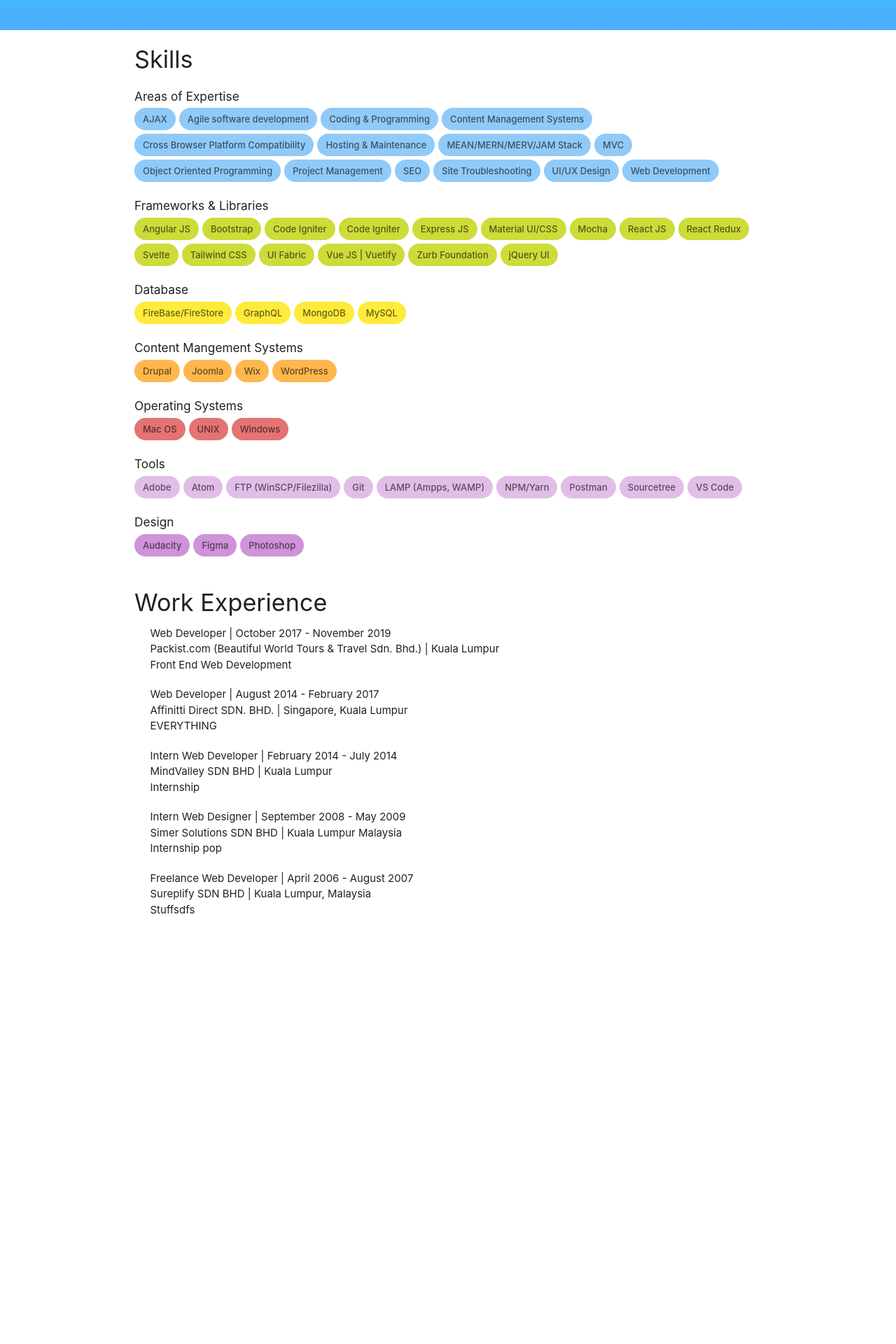
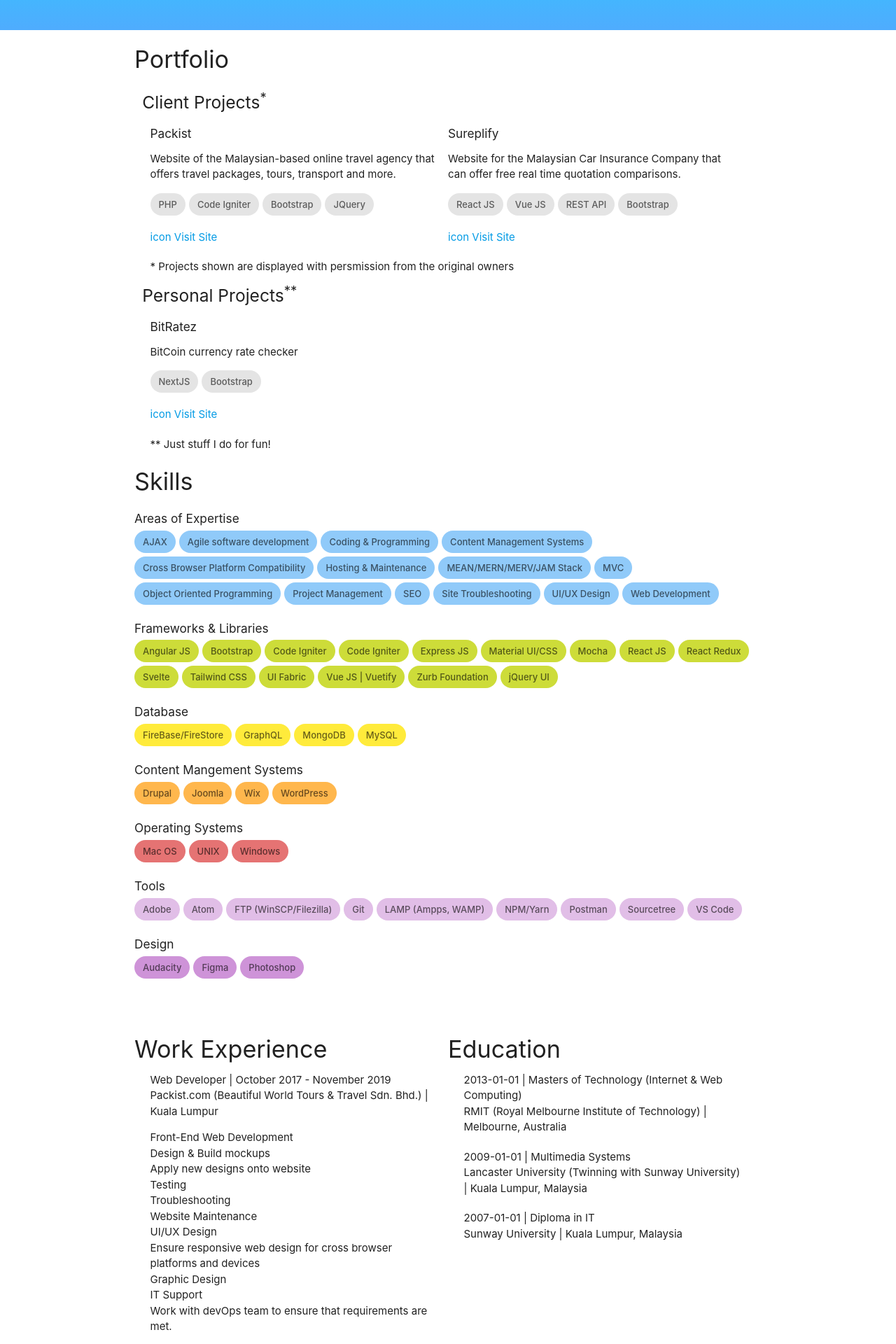
Before and after one commit to safwbdev/portfolio-react, a React (Create React App) app: page / in a window 1280 px wide. Shown: the part 280-2200 px from the top of the page at 70% size. Before the commit the page ends 1631 px from the top, so only its background shows below. Built offline with nearby package versions, Linux system fonts and the light colour scheme.

Commit message:
> add Education section > add Project section > update Experience

```diff
--- a/src/App.js
+++ b/src/App.js
@@ -2,6 +2,8 @@
 import Intro from './components/Intro';
 import Skills from './components/Skills';
 import Experience from './components/Experience';
+import Projects from './components/Projects';
+import Education from './components/Education';
 // import Navbar from './components/Navbar';
 import './App.scss';
 
@@ -9,40 +11,20 @@
 
 
 class App extends React.Component {
-  state = {
-    fullName:"John Doe",
-    designation:"Web Developer",
-    phone:"0123456789",
-    email:"john@email.com",
-    address:"Evergreen terrace",
-    github:"github link",
-    linkedin:"linkedin link",
-    image:"https://previews.123rf.com/images/eugenesergeev/eugenesergeev1605/eugenesergeev160500180/56871195-bearded-man-smoking-cigar-outdoor-square-portrait-with-selective-focus.jpg",
-    desc:"Prolific, full stack web developer with a passion for metrics and beating former 'best-yets.' Prototyped 25 new product features per year for Flexor, Inc. Decreased rework by 22% and costs by 15%. Consistently receive high user experience scores for all web development projects, including a 55% increase for Flexor, Inc. Passionate about building world class web applications. One of my sites received a 2015 Webby for Best Navigation and Structure.",
-    basicSkills: [
-      {id: 35, item: 'jumper', color: 'red', size: 'medium', price: 20},
-      {id: 42, item: 'shirt', color: 'blue', size: 'medium', price: 15},
-      {id: 71, item: 'socks', color: 'black', size: 'all', price: 5}
-    ],
-  }
-
   render() {
     return (
       <div>
         {/* <Navbar /> */}
             <Intro
-              // fullName={this.state.fullName}
-              // designation={this.state.designation}
-              // phone={this.state.phone}
-              // email={this.state.email}
-              // address={this.state.address}
-              // github={this.state.github}
-              // linkedin={this.state.linkedin}
-              // image={this.state.image}
-              // desc={this.state.desc}
             />
+            <Projects  />
             <Skills  />
-            <Experience  />
+            <div className="container">
+              <div className="row">
+                <Experience  />
+                <Education  />
+              </div>
+            </div>
       </div>
     );
   }
--- /dev/null
+++ b/src/components/Education.js
@@ -0,0 +1,52 @@
+import React, { Component } from 'react';
+
+class Education extends React.Component{
+
+    render(){
+        function getEducation(array) {
+            return  <div >
+                    {array.map(function(item, key){
+                        return <div class="school row col xl12 l12 m12 s12" key={ key }>
+                                    <div>
+                                        <span class="grad-year">{item.gradDate}</span> | <span class="field">{item.level}</span>
+                                    </div>
+                                    <div>
+                                        <span class="name">{item.intitute}</span> | <span class="location">{item.location}</span>
+                                    </div>
+                                </div>;
+                    })}
+            </div>
+        }
+
+
+        const educationList =[
+            {gradDate:"2013-01-01",
+            level:"Masters of Technology (Internet & Web Computing)",
+            intitute:"RMIT (Royal Melbourne Institute of Technology)",
+            location:"Melbourne, Australia"},
+            {gradDate:"2009-01-01",
+            level:"Multimedia Systems",
+            intitute:"Lancaster University (Twinning with Sunway University)",
+            location:"Kuala Lumpur, Malaysia"},
+            {gradDate:"2007-01-01",
+            level:"Diploma in IT",
+            intitute:"Sunway University",
+            location:"Kuala Lumpur, Malaysia"},
+        ];
+return(
+    <div className="row col xl6 l6 m12 s12">
+    <div className="section">
+        <div className="row">
+            <h4>Education</h4>
+            <div className="col s12">
+                {getEducation(educationList)}
+            </div>
+        </div>
+    </div>
+    </div>
+    );
+}
+};
+
+
+export default Education
--- a/src/components/Experience.js
+++ b/src/components/Experience.js
@@ -3,18 +3,25 @@
 class Experience extends React.Component{
 
     render(){
+        function getDesc(array) {
+            return <ul>
+                {array.map(function(item, key){
+                        return <li>{item}</li> ;
+                    })}
+            </ul>
+        }
         function getExperience(array) {
             return  <div >
                     {array.map(function(item, key){
                         return <div className="work row col xl12 l12 m12 s12" key={ key }>
                             <div>
-                                    <span className="position"  >{item.role}</span> | <span className="duration">{item.startDate} - {item.endDate}</span>
+                                <span className="position"  >{item.role}</span> | <span className="duration">{item.startDate} - {item.endDate}</span>
 
                             </div>
                             <div>
                                 <span className="company">{item.company}</span> | <span>{item.location}</span>
                             </div>
-                            <div>{item.desc}</div>
+                            <div>{getDesc(item.desc)}</div>
                                 </div>;
                     })}
             </div>
@@ -27,40 +34,77 @@
 endDate:"November 2019",
 company:"Packist.com (Beautiful World Tours & Travel Sdn. Bhd.)",
 location:"Kuala Lumpur",
-desc:"Front End Web Development"},
+desc:[
+    "Front-End Web Development",
+    "Design & Build mockups",
+    "Apply new designs onto website",
+    "Testing",
+    "Troubleshooting",
+    "Website Maintenance",
+    "UI/UX Design",
+    "Ensure responsive web design for cross browser platforms and devices",
+    "Graphic Design",
+    "IT Support",
+    "Work with devOps team to ensure that requirements are met.",
+
+]},
 
 {role:"Web Developer",
 startDate:"August 2014",
 endDate:"February 2017",
 company:"Affinitti Direct SDN. BHD.",
 location:"Singapore, Kuala Lumpur",
-desc:"EVERYTHING"},
+desc:[
+"Web Development (Front-End/Back-End)",
+"Build and maintain Wordpress websites for clients",
+"Maintain clients’ websites (not built by the company)",
+"Work with a team of designers to ensure that requirements are met.",
+"Build HTML email templates",
+"Graphic Design",
+"System Analysis",
+"Testing and troubleshooting",
+"Hosting & Maintenance",
+"IT Support",
+
+]},
 
 {role:"Intern Web Developer",
 startDate:"February 2014",
 endDate:"July 2014",
 company:"MindValley SDN BHD",
 location:"Kuala Lumpur",
-desc:"Internship"},
+desc:["Web Development"]},
 
 {role:"Intern Web Designer",
 startDate:"September 2008",
 endDate:"May 2009",
 company:"Simer Solutions SDN BHD",
 location:"Kuala Lumpur Malaysia",
-desc:"Internship pop"},
+desc:[
+    "Web Design",
+    "UI Design",
+    "Graphic Design",
+
+]},
 
 {role:"Freelance Web Developer",
 startDate:"April 2006",
 endDate:"August 2007",
 company:"Sureplify SDN BHD",
 location:"Kuala Lumpur, Malaysia",
-desc:"Stuffsdfs"},
+desc:[
+    "Sister company of Packist, where I assist on working on their website",
+    "Teams from both companies cooperate with each other on web development and offer assistance when needed",
+    "Ensure responsive web design for cross browser platforms and devices",
+    "Build static mockups",
+    "Testing & troubleshooting",
+]},
         ];
 return(
 
 
-    <div className="container">
+    <div className="row col xl6 l6 m12 s12">
+    <div className="section">
         <div className="row">
         <h4>Work Experience</h4>
         <div className="col s12">
@@ -71,6 +115,7 @@
     </div>
     </div>
     </div>
+    </div>
 
     );
 }
--- /dev/null
+++ b/src/components/Projects.js
@@ -0,0 +1,81 @@
+import React, { Component } from 'react';
+
+class Projects extends React.Component{
+
+    render(){
+        function getTools(array) {
+            return <ul>
+                {array.map(function(item, key){
+                        return <li className="chip">{item}</li> ;
+                    })}
+            </ul>
+        }
+        function getProjects(array, projectType) {
+            return  <div >
+                    {array.map(function(item, key){
+                        if(item.type === projectType)
+                        return <div class="project row col xl6 l6 m6 s12">
+                        <h6>{item.name}</h6>
+                        <p class="desc">{item.desc}</p>
+                        {getTools(item.tools)}
+                            <div class="links">
+                            <span>
+                                <a href="https://www.packist.com/">icon Visit Site</a>
+                            </span>
+                        </div>
+                    </div>;
+                    })}
+            </div>
+        }
+
+
+
+
+        const projectList =[
+{name:"Packist",
+desc:"Website of the Malaysian-based online travel agency that offers travel packages, tours, transport and more.",
+tools:["PHP", "Code Igniter", "Bootstrap", "JQuery"],
+demoURL:"Site URL",
+githubURL: null,
+type:"client"},
+{name:"Sureplify",
+desc:"Website for the Malaysian Car Insurance Company that can offer free real time quotation comparisons.",
+tools:["React JS", "Vue JS", "REST API", "Bootstrap"],
+demoURL:"Site URL",
+githubURL: null,
+type:"client"},
+{name:"BitRatez",
+desc:"BitCoin currency rate checker",
+tools:["NextJS", "Bootstrap"],
+demoURL:"Site URL",
+githubURL: "Github URL",
+type:"personal"},
+        ];
+return(
+    <div className="container">
+        <div className="row">
+        <h4>Portfolio</h4>
+        <div className="col s12">
+            <h5>Client Projects<sup>*</sup></h5>
+            {getProjects(projectList, "client")}
+        <div className="col s12">
+            <span class="tnc">* Projects shown are displayed with persmission from the original owners</span>
+        </div>
+        </div>
+        <div className="col s12">
+            <h5>Personal Projects<sup>**</sup></h5>
+            {getProjects(projectList, "personal")}
+        <div className="col s12">
+            <span class="tnc">** Just stuff I do for fun!</span>
+        </div>
+        </div>
+
+
+    </div>
+    </div>
+    );
+}
+};
+
+
+export default Projects
```
